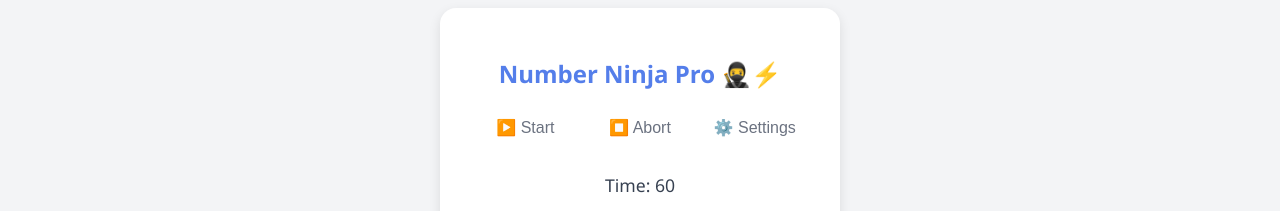
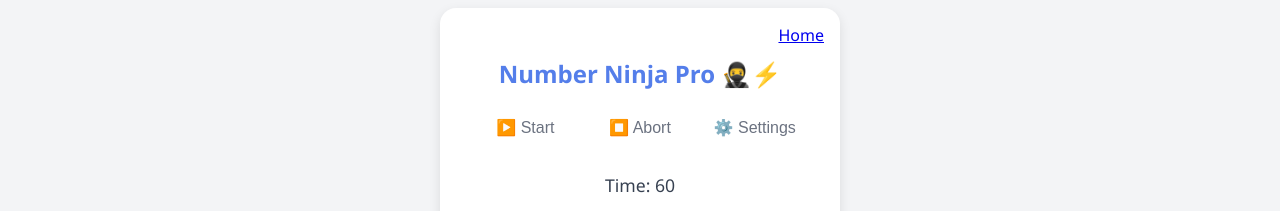
Before and after one commit to manmohanp/manmohanp.github.io, a Jekyll site: the page games/numberninjapro.html, which Jekyll copies as it is, in a window 1280 px wide. Shown: the top 211 px of the page. Built offline with Jekyll 4.4.1, drawn with Linux system fonts in a browser that asks for light colours.

Commit message:
Update numberninjapro.html

```diff
--- a/games/numberninjapro.html
+++ b/games/numberninjapro.html
@@ -162,6 +162,7 @@
 <body>
 
   <div class="container">
+    <a href="/games/" style="position: absolute; top: 1rem; right: 1rem;">Home</a>
     <h1>Number Ninja Pro 🥷⚡️</h1>
     <div class="top-buttons">
       <button onclick="startGame()" title="Start Game">▶️ Start</button>
```
